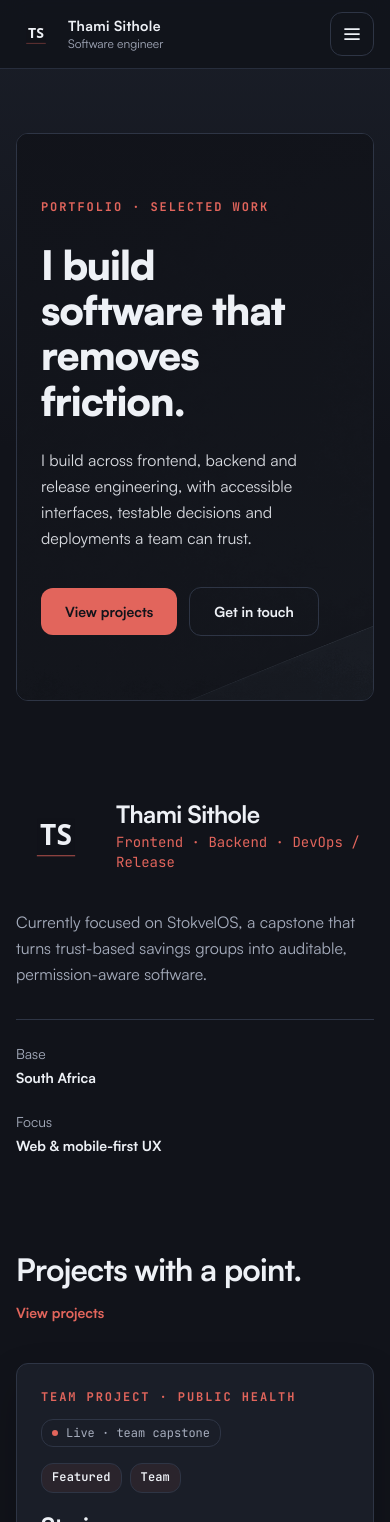
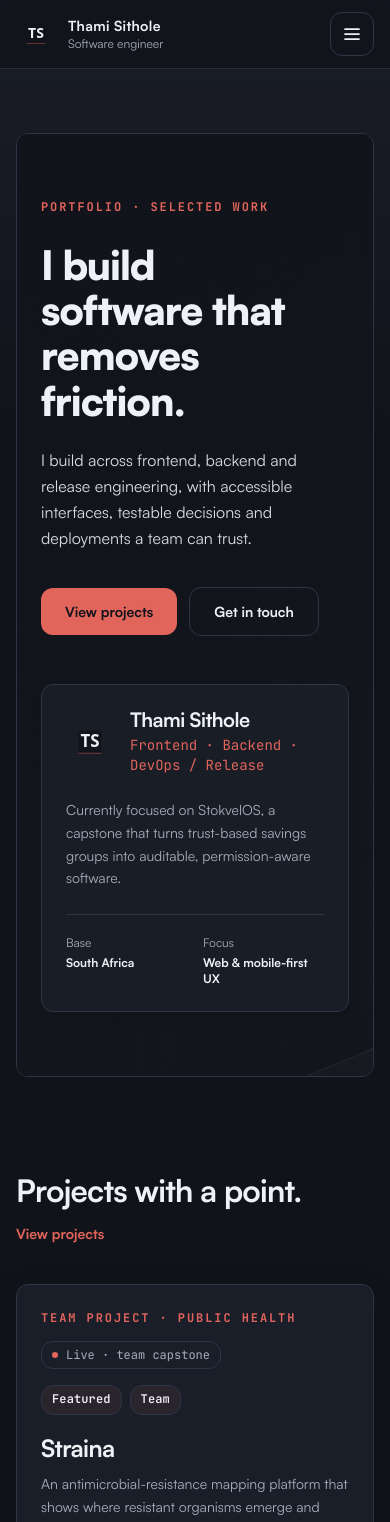
Before and after one commit to ThamiSithole/thami-sithole-portfolio, a Next.js app: page / in a window 390 px wide. Shown: the top 1522 px of the page. Built offline with nearby package versions, Linux system fonts and the light colour scheme.

Commit message:
feat: dock the profile card in the hero (#14)
Move the home profile identity and facts into a right-edge hero aside with a stacked mobile layout, leaving the grade pair and reduced-motion fallback intact.

```diff
--- a/src/app/page.tsx
+++ b/src/app/page.tsx
@@ -1,4 +1,3 @@
-import Image from "next/image";
 import Link from "next/link";
 import Hero from "@/components/Hero";
 import ProjectCard from "@/components/ProjectCard";
@@ -25,44 +24,6 @@ export default function HomePage() {
   return (
     <div className="grid gap-24">
       <Hero />
-
-      <section aria-labelledby="profile" className="grid gap-8 lg:grid-cols-[0.7fr_1.3fr] lg:items-center">
-        <div className="flex items-center gap-5 lg:flex-col lg:items-start">
-          <Image
-            src="/assets/logo-ts.svg"
-            alt=""
-            aria-hidden="true"
-            width={1024}
-            height={1024}
-            unoptimized
-            className="size-20 shrink-0 lg:size-28"
-          />
-          <div>
-            <h2 id="profile" className="text-2xl font-bold tracking-tight text-text">
-              Thami Sithole
-            </h2>
-            <p className="mt-1 font-mono text-sm text-accent">
-              Frontend · Backend · DevOps / Release
-            </p>
-          </div>
-        </div>
-        <div>
-          <p className="text-base leading-relaxed text-muted">
-            Currently focused on StokvelOS, a capstone that turns trust-based savings groups into
-            auditable, permission-aware software.
-          </p>
-          <dl className="mt-8 grid gap-6 border-t border-line pt-6 text-sm sm:grid-cols-2">
-            <div>
-              <dt className="text-muted">Base</dt>
-              <dd className="mt-1 font-semibold text-text">South Africa</dd>
-            </div>
-            <div>
-              <dt className="text-muted">Focus</dt>
-              <dd className="mt-1 font-semibold text-text">Web &amp; mobile-first UX</dd>
-            </div>
-          </dl>
-        </div>
-      </section>
 
       <section aria-labelledby="selected-work">
         <div className="flex flex-wrap items-end justify-between gap-4">
--- a/src/components/Hero.tsx
+++ b/src/components/Hero.tsx
@@ -94,7 +94,8 @@ export default function Hero() {
 
       <div aria-hidden="true" className="hero-scrim absolute inset-0 z-10" />
 
-      <div className="relative z-20 max-w-xl px-6 py-16 sm:px-10 sm:py-24 lg:px-16 lg:py-28">
+      <div className="relative z-20 grid min-h-[34rem] gap-12 px-6 py-16 sm:px-10 sm:py-24 lg:min-h-[38rem] lg:grid-cols-[minmax(0,1fr)_minmax(20rem,24rem)] lg:items-center lg:gap-16 lg:px-16 lg:py-28">
+        <div className="max-w-xl">
           <p className="eyebrow">Portfolio · Selected work</p>
           <h1
             id="hero-title"
@@ -116,6 +117,46 @@ export default function Hero() {
             </Link>
           </div>
         </div>
+
+        <aside
+          aria-labelledby="profile"
+          className="self-start rounded-[var(--radius-card)] border border-line bg-surface/90 p-6 shadow-lg backdrop-blur-sm lg:w-full lg:justify-self-end"
+        >
+          <div className="flex items-center gap-4">
+            <Image
+              src="/assets/logo-ts.svg"
+              alt=""
+              aria-hidden="true"
+              width={48}
+              height={48}
+              unoptimized
+              className="size-12 shrink-0"
+            />
+            <div>
+              <h2 id="profile" className="text-xl font-bold tracking-tight text-text">
+                Thami Sithole
+              </h2>
+              <p className="mt-1 font-mono text-sm text-accent">
+                Frontend · Backend · DevOps / Release
+              </p>
+            </div>
+          </div>
+          <p className="mt-6 text-sm leading-relaxed text-muted">
+            Currently focused on StokvelOS, a capstone that turns trust-based savings groups into
+            auditable, permission-aware software.
+          </p>
+          <dl className="mt-6 grid grid-cols-2 gap-4 border-t border-line pt-5 text-xs sm:text-sm">
+            <div>
+              <dt className="text-muted">Base</dt>
+              <dd className="mt-1 font-semibold text-text">South Africa</dd>
+            </div>
+            <div>
+              <dt className="text-muted">Focus</dt>
+              <dd className="mt-1 font-semibold text-text">Web &amp; mobile-first UX</dd>
+            </div>
+          </dl>
+        </aside>
+      </div>
     </section>
   );
 }
```
Also changed, not shown: 2 other files (tests, documents, lock files or other folders). Lines whose indentation alone changed are shown as unchanged.
